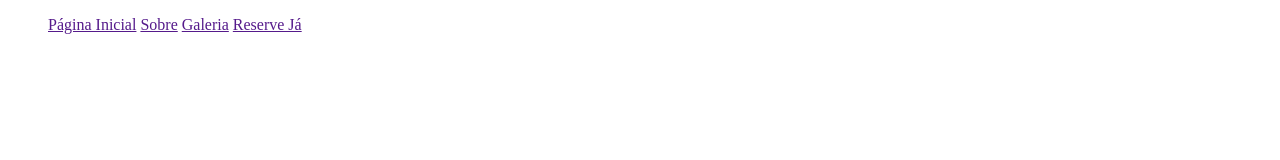
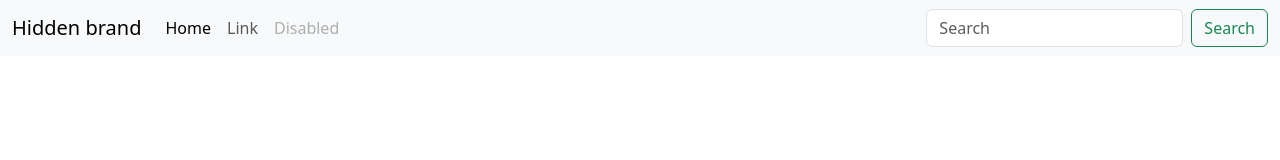
Before and after one commit to luizcamphora/systemManager, a plain HTML site: page index.html in a window 1280 px wide. Drawn offline with nearby package versions, Linux system fonts and the light colour scheme.

Commit message:
version 1.1

```diff
--- a/index.html
+++ b/index.html
@@ -1,22 +1,43 @@
-<!DOCTYPE html>
+<!doctype html>
 <html lang="pt-BR">
+
 <head>
-    <meta charset="UTF-8">
-    <meta http-equiv="X-UA-Compatible" content="IE=edge">
-    <meta name="viewport" content="width=device-width, initial-scale=1.0">
+    <meta charset="utf-8">
+    <meta name="viewport" content="width=device-width, initial-scale=1">
     <title>Pousada Por do Sol</title>
+    <link href="https://cdn.jsdelivr.net/npm/bootstrap@5.3.0-alpha3/dist/css/bootstrap.min.css" rel="stylesheet"
+        integrity="sha384-KK94CHFLLe+nY2dmCWGMq91rCGa5gtU4mk92HdvYe+M/SXH301p5ILy+dN9+nJOZ" crossorigin="anonymous">
 </head>
+
 <body>
-    <!-- Cabeçalho -->
-    <header class="header_navigation">
-        <nav class="navigation">
-            <ul class="navigation_list">
-                <a href="" class="link_home">Página Inicial</a>
-                <a href="" class="link_about">Sobre</a>
-                <a href="" class="link_gallery">Galeria</a>
-                <a href="" class="link_reserve">Reserve Já</a>
-            </ul>
-        </nav>
-    </header>
+    <nav class="navbar navbar-expand-lg bg-body-tertiary">
+  <div class="container-fluid">
+    <button class="navbar-toggler" type="button" data-bs-toggle="collapse" data-bs-target="#navbarTogglerDemo01" aria-controls="navbarTogglerDemo01" aria-expanded="false" aria-label="Toggle navigation">
+      <span class="navbar-toggler-icon"></span>
+    </button>
+    <div class="collapse navbar-collapse" id="navbarTogglerDemo01">
+      <a class="navbar-brand" href="#">Hidden brand</a>
+      <ul class="navbar-nav me-auto mb-2 mb-lg-0">
+        <li class="nav-item">
+          <a class="nav-link active" aria-current="page" href="#">Home</a>
+        </li>
+        <li class="nav-item">
+          <a class="nav-link" href="#">Link</a>
+        </li>
+        <li class="nav-item">
+          <a class="nav-link disabled">Disabled</a>
+        </li>
+      </ul>
+      <form class="d-flex" role="search">
+        <input class="form-control me-2" type="search" placeholder="Search" aria-label="Search">
+        <button class="btn btn-outline-success" type="submit">Search</button>
+      </form>
+    </div>
+  </div>
+</nav>
+    <script src="https://cdn.jsdelivr.net/npm/bootstrap@5.3.0-alpha3/dist/js/bootstrap.bundle.min.js"
+        integrity="sha384-ENjdO4Dr2bkBIFxQpeoTz1HIcje39Wm4jDKdf19U8gI4ddQ3GYNS7NTKfAdVQSZe"
+        crossorigin="anonymous"></script>
 </body>
+
 </html>
```
